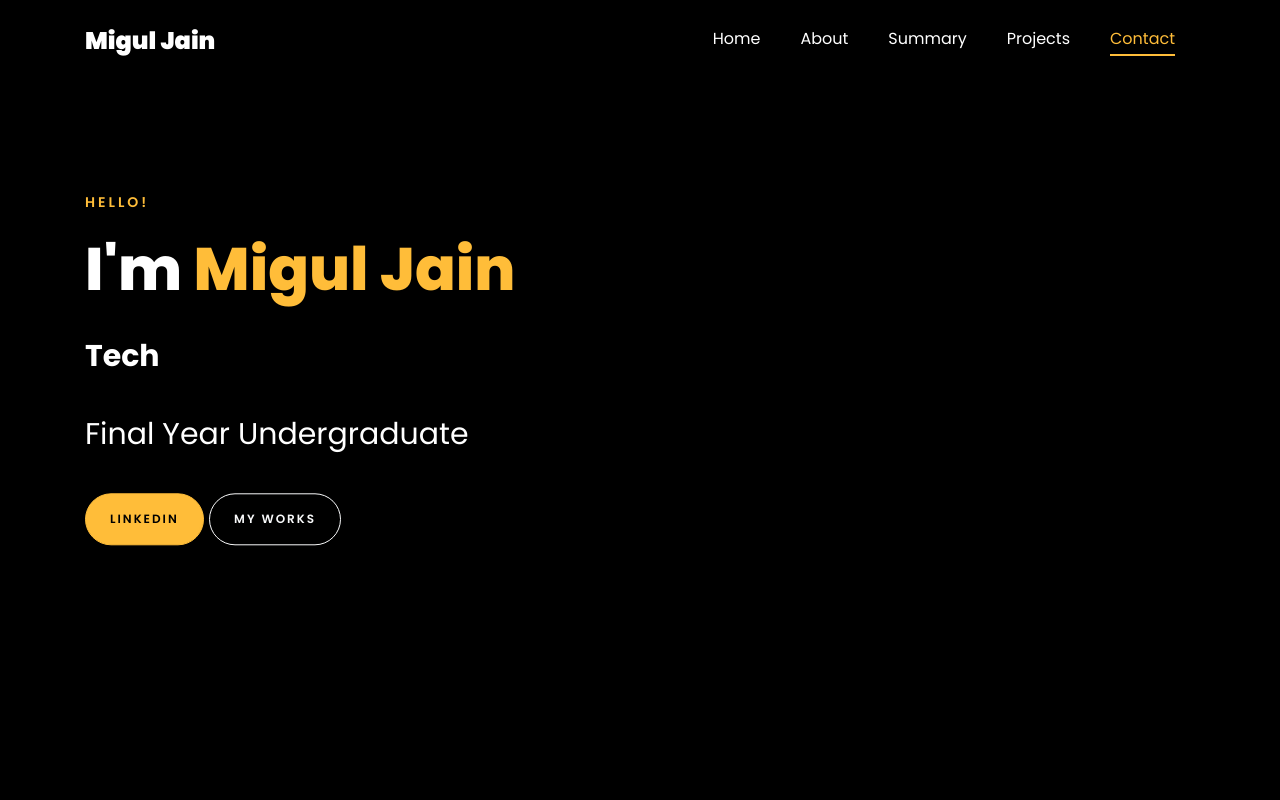
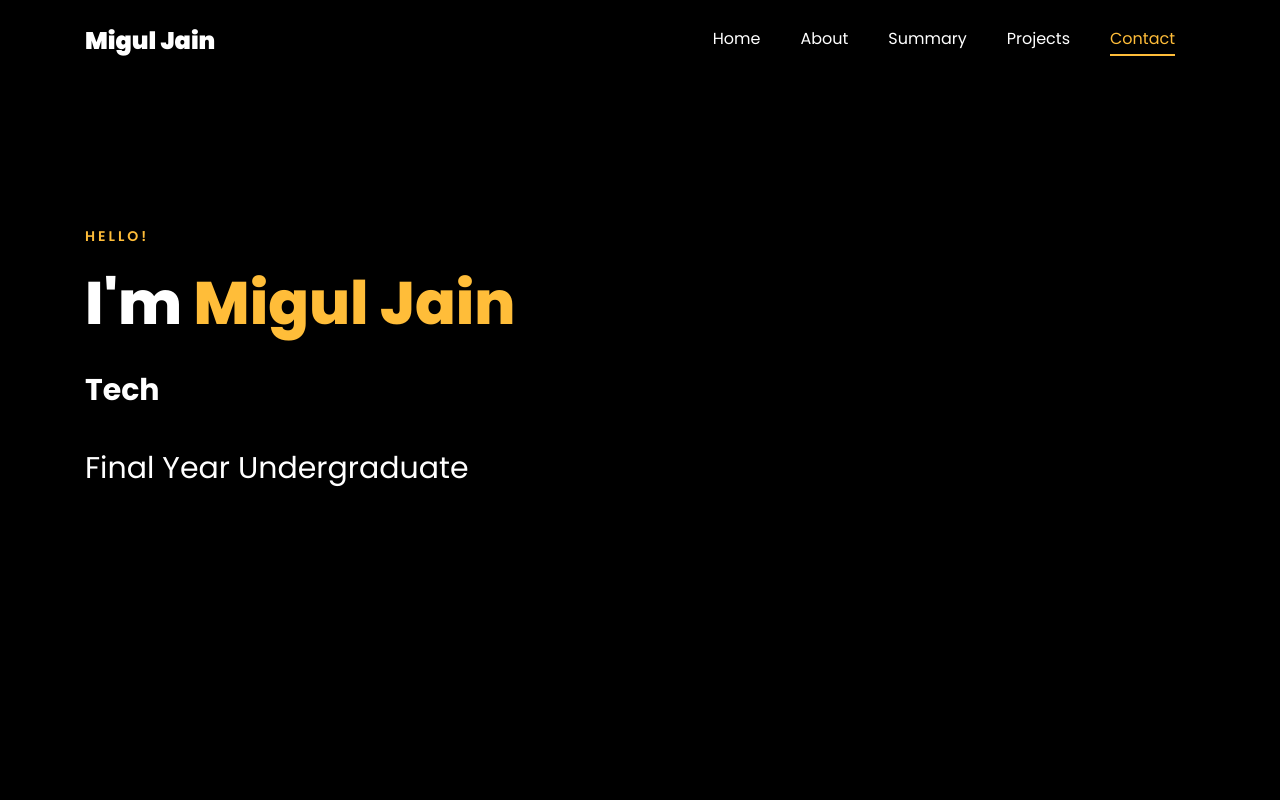
Before and after one commit to 22mig/My-Portfolio.io, a plain HTML site: page index.html in a window 1280 px wide. Shown: the top 800 px of the page. Drawn offline with Linux system fonts and the light colour scheme; files whose address does not match are found by name.

Commit message:
Update index.html

```diff
--- a/index.html
+++ b/index.html
@@ -186,12 +186,7 @@
 						<br>
 			            <h2>Final Year Undergraduate</h2>
 						<br>
-			    <p>
-				    <!-- <h2 class="d-flex" style="margin-bottom: 0">With over 5 years of experience</h2> -->
-						<!-- <br> -->
-    <a href="https://www.linkedin.com/in/migul-jain-377904231/" class="btn btn-primary py-3 px-4">LinkedIn</a>
-    <a href="https://github.com/22mig" class="btn btn-outline-light py-3 px-4">My works</a>
-</p>
+
 				</div>
 		          </div>
 	        	</div>
```
